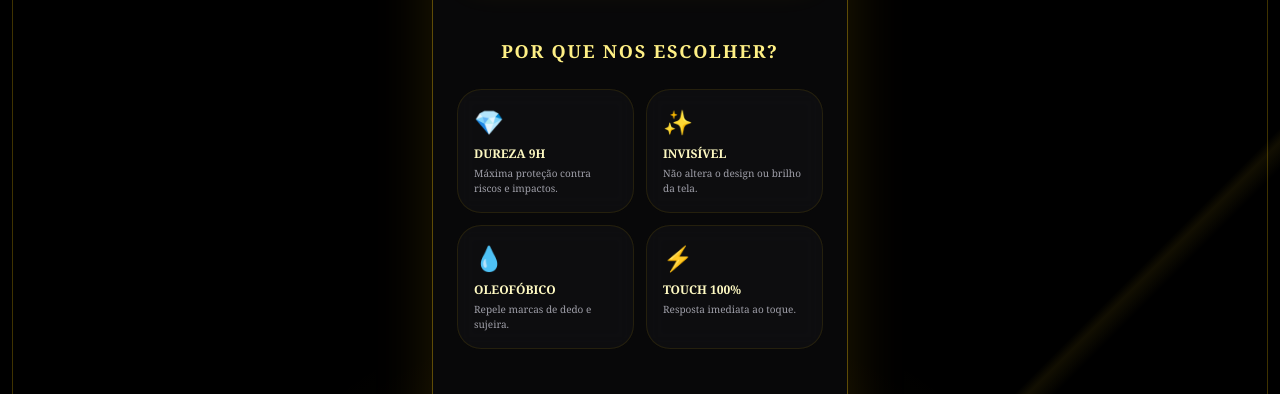
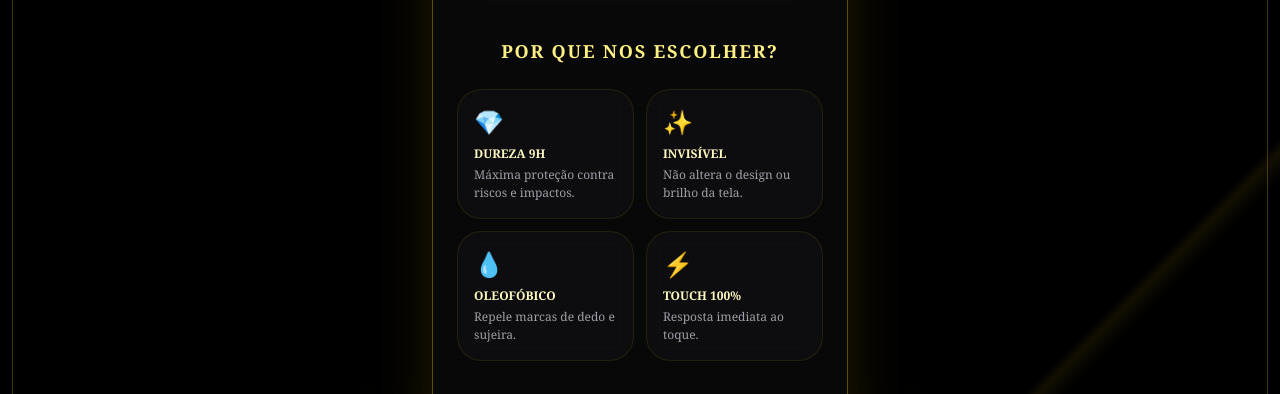
Before and after one commit to anthonymiguel199-blip/fullshiel-cell, a Next.js app: page / in a window 1280 px wide. Shown: the part 1406-1800 px from the top of the page. Built offline with nearby package versions, Linux system fonts and the light colour scheme.

Commit message:
Site atualizado com diferenciais e mapa

```diff
--- a/app/page.tsx
+++ b/app/page.tsx
@@ -203,22 +203,22 @@ export default function FullShieldLinktree() {
                 <div className="group p-4 rounded-3xl border border-yellow-400/10 bg-zinc-900/40 backdrop-blur-sm transition-all hover:border-yellow-400/40">
                   <span className="text-2xl">💎</span>
                   <h3 className="mt-2 text-xs font-bold text-yellow-100 uppercase">Dureza 9H</h3>
-                  <p className="mt-1 text-[10px] text-zinc-400">Máxima proteção contra riscos e impactos.</p>
+                  <p className="mt-1 text-[12px] text-zinc-400">Máxima proteção contra riscos e impactos.</p>
                 </div>
                 <div className="group p-4 rounded-3xl border border-yellow-400/10 bg-zinc-900/40 backdrop-blur-sm transition-all hover:border-yellow-400/40">
                   <span className="text-2xl">✨</span>
                   <h3 className="mt-2 text-xs font-bold text-yellow-100 uppercase">Invisível</h3>
-                  <p className="mt-1 text-[10px] text-zinc-400">Não altera o design ou brilho da tela.</p>
+                  <p className="mt-1 text-[12px] text-zinc-400">Não altera o design ou brilho da tela.</p>
                 </div>
                 <div className="group p-4 rounded-3xl border border-yellow-400/10 bg-zinc-900/40 backdrop-blur-sm transition-all hover:border-yellow-400/40">
                   <span className="text-2xl">💧</span>
                   <h3 className="mt-2 text-xs font-bold text-yellow-100 uppercase">Oleofóbico</h3>
-                  <p className="mt-1 text-[10px] text-zinc-400">Repele marcas de dedo e sujeira.</p>
+                  <p className="mt-1 text-[12px] text-zinc-400">Repele marcas de dedo e sujeira.</p>
                 </div>
                 <div className="group p-4 rounded-3xl border border-yellow-400/10 bg-zinc-900/40 backdrop-blur-sm transition-all hover:border-yellow-400/40">
                   <span className="text-2xl">⚡</span>
                   <h3 className="mt-2 text-xs font-bold text-yellow-100 uppercase">Touch 100%</h3>
-                  <p className="mt-1 text-[10px] text-zinc-400">Resposta imediata ao toque.</p>
+                  <p className="mt-1 text-[12px] text-zinc-400">Resposta imediata ao toque.</p>
                 </div>
               </div>
             </div>
```
